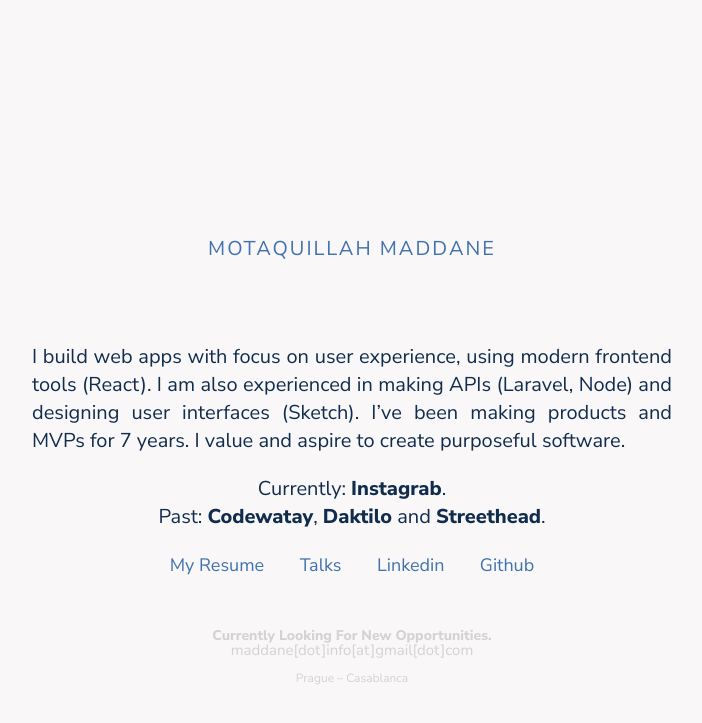
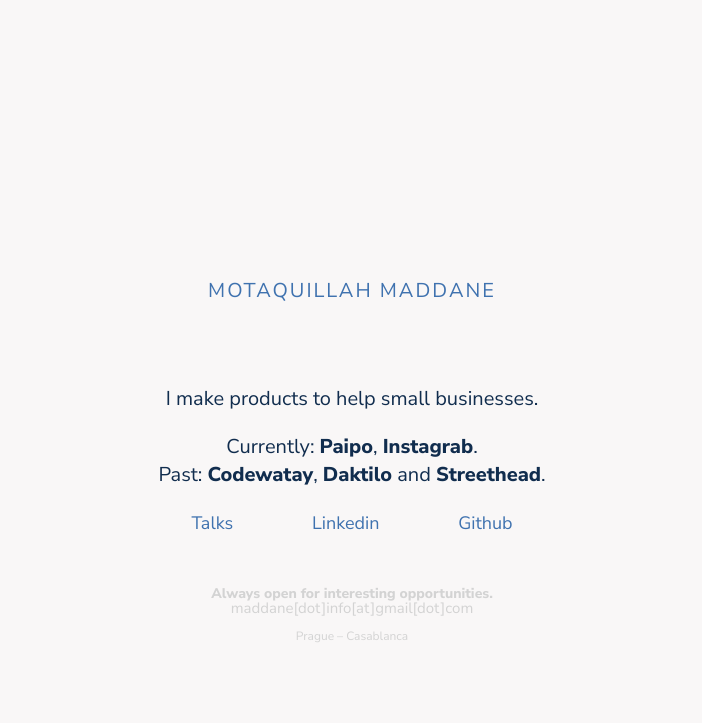
Before and after one commit to kronik3r/kronik3r.github.io, a Jekyll site: the page built from index.html, in a window 1280 px wide. Shown: the top 723 px of the page, without its empty margins (288-990 px from the left). Built offline with Jekyll 4.4.1, drawn with Linux system fonts in a browser that asks for light colours.

Commit message:
chore: add links to projects + update bio

```diff
--- a/css/main.scss
+++ b/css/main.scss
@@ -15,6 +15,8 @@
 }
 
 .main {
+  max-width: 800px;
+  width: 80%;
   text-align: center;
   font-size: 20px;
   padding: 0 20px;
@@ -25,11 +27,8 @@
 }
 
 .bio {
-  max-width: 800px;
-  width: 80%;
-
   p {
-    text-align: justify;
+    text-align: center;
   }
 }
 
--- a/index.html
+++ b/index.html
@@ -9,16 +9,13 @@
 
   <div class="bio">
     <p>
-      I build web apps with focus on user experience, using modern frontend tools (React).
-      I am also experienced in making APIs (Laravel, Node) and designing user interfaces (Sketch).
-      I’ve been making products and MVPs for 7 years. I value and aspire to create purposeful software.
+      I make products to help small businesses.
     </p>
-    Currently: <a class="project" href="https://instagrab.app/" data-desc="A platform for groceries delivery">Instagrab</a>. <br>
+    Currently: <a class="project" href="https://www.paipo-app.com" data-desc="Painless retrospectives for remote teams.">Paipo</a>, <a class="project" href="https://instagrab.app/" data-desc="A platform for groceries delivery">Instagrab</a>. <br>
     Past: <a class="project" href="http://codewatay.com/" data-desc="A podcast about programming">Codewatay</a>, <a class="project" href="http://daktilo.github.io/" data-desc="A Jekyll theme">Daktilo</a> and <a class="project" href="http://streethead.github.io/" data-desc="A platform for online meetups">Streethead</a>.
   </div>
 
   <div class="links">
-    <a target="blank" href="{{ "/assets/motaquillah-maddane.pdf" | prepend: site.baseurl }}">My Resume</a>
     <a target="blank" href="https://speakerdeck.com/motaqui">Talks</a>
     <a target="blank" href="https://www.linkedin.com/in/mmaddane/">Linkedin</a>
     <a target="blank" href="https://github.com/kronik3r">Github</a>
@@ -26,7 +23,7 @@
 
   <span class="info">
     <span class="resume">
-      Currently Looking For New Opportunities.
+      Always open for interesting opportunities.
     </span>
     <span class="contact">maddane[dot]info[at]gmail[dot]com</span> <br>
     <span class="location">Prague – Casablanca</span>
```
Also changed, not shown: 1 other file.
